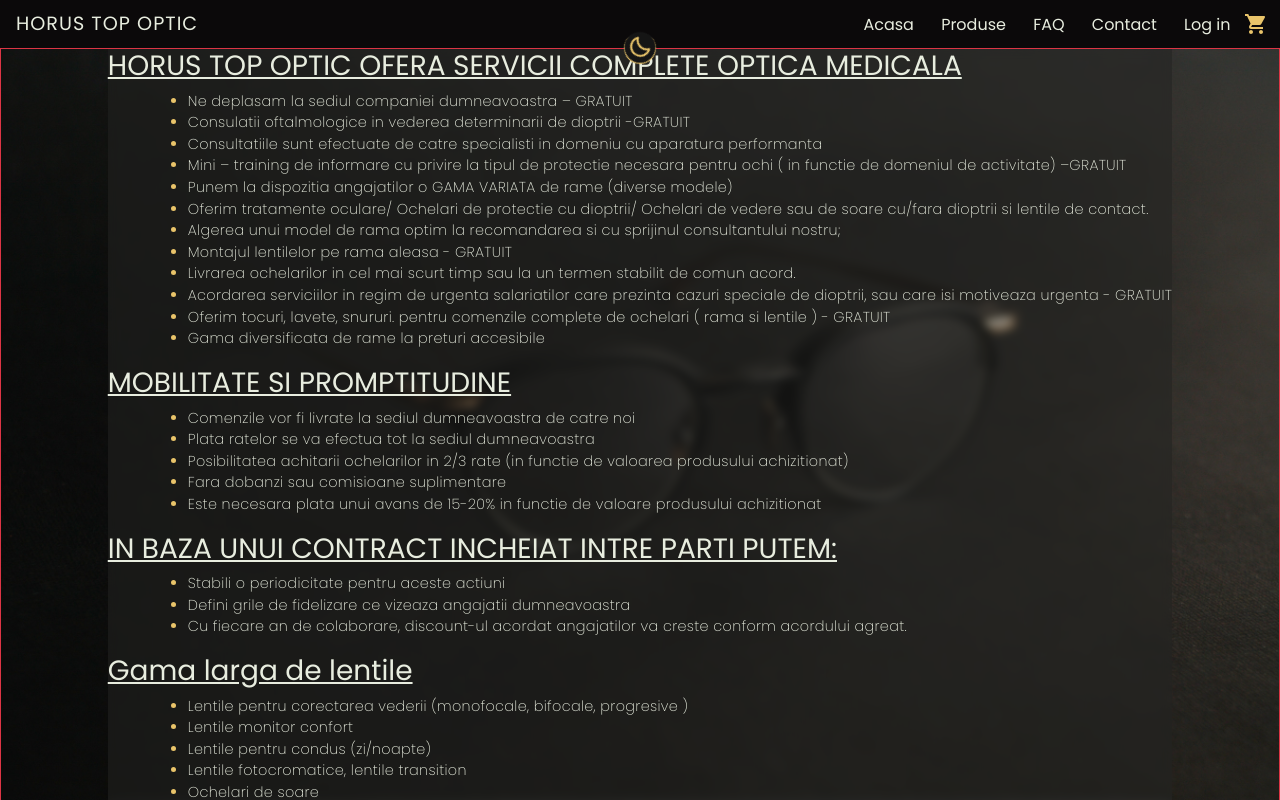
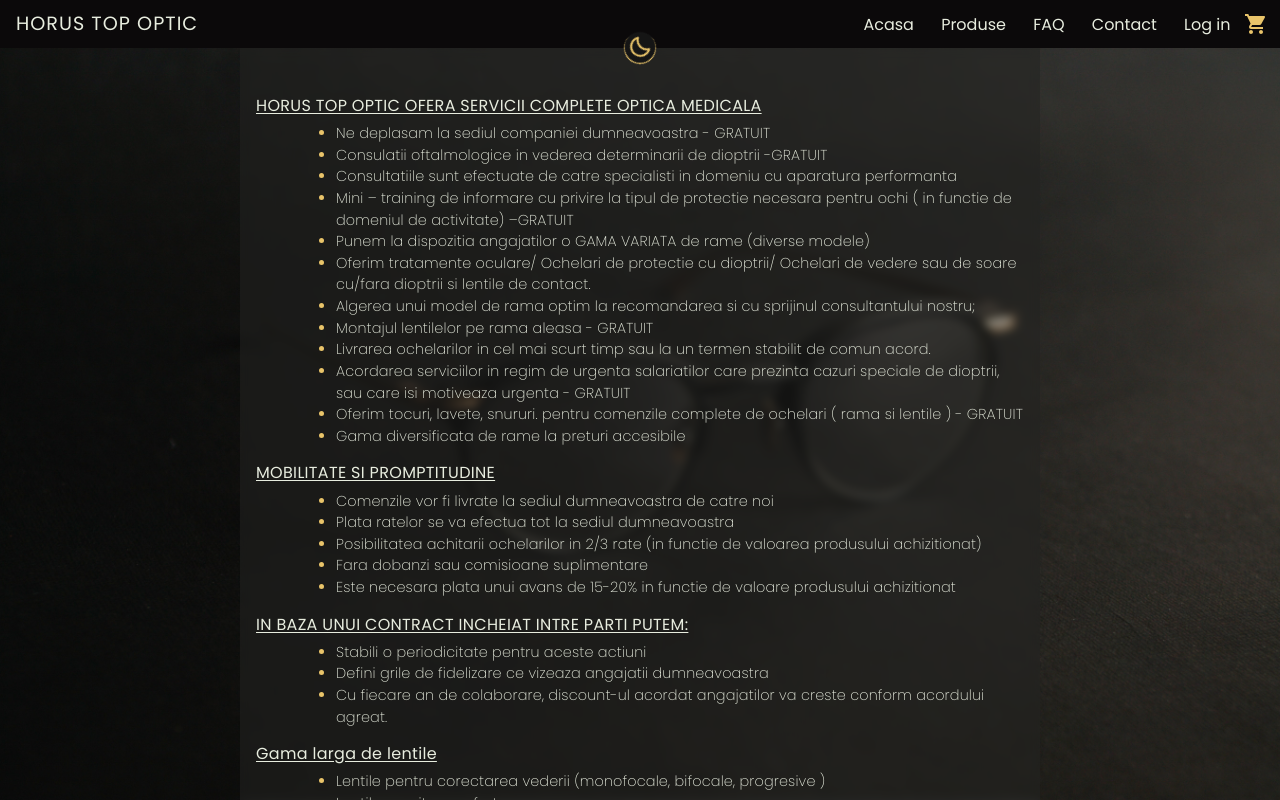
Before and after one commit to MocanuAlinD/onlineGlassesStore, a Next.js app: page /Ocupa in a window 1280 px wide. Shown: the top 800 px of the page. Built offline with nearby package versions, Linux system fonts and the light colour scheme; no server answers; the database is empty.

Commit message:
Done product page

```diff
--- a/components/Layout.js
+++ b/components/Layout.js
@@ -14,7 +14,7 @@
       {!router.pathname.includes("/Produse/[id]") && (
         <Navbar totalItems={totalItems} />
       )}
-      <div className="flex-grow-1 border border-danger d-flex justify-content-center align-items-center">
+      <div className="flex-grow-1 d-flex justify-content-center align-items-center">
         {children}
       </div>
       {router.pathname.includes("/Produse/[id]") ? "" : <Footer />}
--- a/pages/Consultanta.js
+++ b/pages/Consultanta.js
@@ -3,7 +3,7 @@
 
 const Consultanta = () => {
     return (
-        <div className={styles.consultanta__container}>
+        <div className={styles.consultanta__container + " m-0 p-0 px-3 py-5"}>
             <h3>ADEVAR, SERIOZITATE, PROMPTITUDINE, VARIETATE, DIN RESPECT PENTRU DUMNEAVOASTRA</h3>
             <ul>
                 <li>Consultatii gratuite</li>
--- a/pages/DespreNoi.js
+++ b/pages/DespreNoi.js
@@ -3,7 +3,7 @@
 
 const DespreNoi = () => {
     return (
-        <div className={styles.despreNoiContainer}>
+        <div className={styles.despreNoiContainer + " m-0 p-0 px-3 py-4"}>
             <p><strong>&emsp;&emsp;Horus Top Optic</strong> suntem o echipa de specialisti in executarea de ochelari pentru vedere, eliberari retete, determinarea
             dioptriilor, ochelari de soare, ochelari de calculator, accesorii si reparatii specifice. Ne mandrim cu o echipa foarte bine pregatita.
             Toate produsele si serviciile companiei noastre sunt controlate si evaluate dupa un plan bine stabilit anterior. Horus Top Optic a derulat mai multe campanii,
--- a/pages/Ocupa.js
+++ b/pages/Ocupa.js
@@ -1,23 +1,53 @@
-import React from 'react';
-import styles from '../styles/Ocupa.module.css'
+import React from "react";
+import styles from "../styles/Ocupa.module.css";
 
 const Ocupa = () => {
   return (
-        <div className={styles.ocupaContainer}>
+    <div className={styles.ocupaContainer + " m-0 p-0 px-3 py-5"}>
       <div className={styles.ocupaUnu}>
         <h3>HORUS TOP OPTIC OFERA SERVICII COMPLETE OPTICA MEDICALA</h3>
         <ul>
-                    <li>Ne deplasam la sediul companiei dumneavoastra – GRATUIT</li>
-                    <li>Consulatii oftalmologice in vederea determinarii de dioptrii -GRATUIT</li>
-                    <li>Consultatiile sunt efectuate de catre specialisti in domeniu cu aparatura performanta</li>
-                    <li>Mini – training de informare cu privire la tipul de protectie necesara pentru ochi ( in functie de domeniul de activitate) –GRATUIT</li>
-                    <li>Punem la dispozitia angajatilor o GAMA VARIATA de rame (diverse modele)</li>
-                    <li>Oferim tratamente oculare/ Ochelari de protectie cu dioptrii/ Ochelari de vedere sau de soare cu/fara dioptrii si lentile de contact.</li>
-                    <li>Algerea unui model de rama optim la recomandarea si cu sprijinul consultantului nostru;</li>
-                    <li>Montajul  lentilelor pe rama aleasa - GRATUIT</li>
-                    <li>Livrarea ochelarilor in cel mai scurt timp sau la un termen stabilit de comun acord.</li>
-                    <li>Acordarea serviciilor in regim de urgenta salariatilor care prezinta cazuri speciale de dioptrii, sau care isi motiveaza urgenta - GRATUIT</li>
-                    <li>Oferim tocuri, lavete, snururi. pentru comenzile complete de ochelari ( rama si lentile ) - GRATUIT</li>
+          <li>Ne deplasam la sediul companiei dumneavoastra - GRATUIT</li>
+          <li>
+            Consulatii oftalmologice in vederea determinarii de dioptrii
+            -GRATUIT
+          </li>
+          <li>
+            Consultatiile sunt efectuate de catre specialisti in domeniu cu
+            aparatura performanta
+          </li>
+          <li>
+            Mini – training de informare cu privire la tipul de protectie
+            necesara pentru ochi ( in functie de domeniul de activitate)
+            –GRATUIT
+          </li>
+          <li>
+            Punem la dispozitia angajatilor o GAMA VARIATA de rame (diverse
+            modele)
+          </li>
+          <li>
+            Oferim tratamente oculare/ Ochelari de protectie cu dioptrii/
+            Ochelari de vedere sau de soare cu/fara dioptrii si lentile de
+            contact.
+          </li>
+          <li>
+            Algerea unui model de rama optim la recomandarea si cu sprijinul
+            consultantului nostru;
+          </li>
+          <li>Montajul lentilelor pe rama aleasa - GRATUIT</li>
+          <li>
+            Livrarea ochelarilor in cel mai scurt timp sau la un termen stabilit
+            de comun acord.
+          </li>
+          <li>
+            Acordarea serviciilor in regim de urgenta salariatilor care prezinta
+            cazuri speciale de dioptrii, sau care isi motiveaza urgenta -
+            GRATUIT
+          </li>
+          <li>
+            Oferim tocuri, lavete, snururi. pentru comenzile complete de
+            ochelari ( rama si lentile ) - GRATUIT
+          </li>
           <li>Gama diversificata de rame la preturi accesibile</li>
         </ul>
       </div>
@@ -26,23 +56,35 @@
         <ul>
           <li>Comenzile vor fi livrate la sediul dumneavoastra de catre noi</li>
           <li>Plata ratelor se va efectua tot la sediul dumneavoastra</li>
-                    <li>Posibilitatea achitarii ochelarilor in 2/3 rate (in functie de valoarea produsului achizitionat)</li>
+          <li>
+            Posibilitatea achitarii ochelarilor in 2/3 rate (in functie de
+            valoarea produsului achizitionat)
+          </li>
           <li>Fara dobanzi sau comisioane suplimentare</li>
-                    <li>Este necesara plata unui avans de 15-20% in functie de valoare produsului achizitionat</li>
+          <li>
+            Este necesara plata unui avans de 15-20% in functie de valoare
+            produsului achizitionat
+          </li>
         </ul>
       </div>
       <div className={styles.ocupaTrei}>
-                <h3>IN  BAZA UNUI CONTRACT INCHEIAT INTRE PARTI PUTEM:</h3>
+        <h3>IN BAZA UNUI CONTRACT INCHEIAT INTRE PARTI PUTEM:</h3>
         <ul>
           <li>Stabili o periodicitate pentru aceste actiuni</li>
           <li>Defini grile de fidelizare ce vizeaza angajatii dumneavoastra</li>
-                    <li>Cu fiecare an de colaborare, discount-ul acordat angajatilor va creste conform acordului agreat.</li>
+          <li>
+            Cu fiecare an de colaborare, discount-ul acordat angajatilor va
+            creste conform acordului agreat.
+          </li>
         </ul>
       </div>
       <div className={styles.ocupaPatru}>
         <h3>Gama larga de lentile</h3>
         <ul>
-                    <li>Lentile pentru corectarea vederii (monofocale, bifocale, progresive )</li>
+          <li>
+            Lentile pentru corectarea vederii (monofocale, bifocale, progresive
+            )
+          </li>
           <li>Lentile monitor confort</li>
           <li>Lentile pentru condus (zi/noapte)</li>
           <li>Lentile fotocromatice, lentile transition</li>
@@ -53,6 +95,6 @@
       </div>
     </div>
   );
-}
+};
 
 export default Ocupa;
--- a/pages/globalStyles.js
+++ b/pages/globalStyles.js
@@ -6,7 +6,9 @@
   padding: 0;
   box-sizing: border-box;
 }
-
+h3{
+  text-underline-offset: .1rem;
+}
 body {
   --color-primary-dark1: #151515;    // gray
   --color-primary-dark2: #242423;   // gray
@@ -105,6 +107,8 @@
   border-bottom: 1px solid var(--color-primary-light);
 }
 
+
+
 @media screen and (max-width:768px){
   body{
     background-image: url('/bg13_tall.jpg');
--- a/styles/DespreNoi.module.css
+++ b/styles/DespreNoi.module.css
@@ -1,10 +1,7 @@
 .despreNoiContainer{
-    /* min-height: 79vh; */
-    /* padding-top: 1rem; */
     background: var(--color-primary-dark2op);
     backdrop-filter: blur(5px);
-    /* width: 50%; */
-    /* margin: 0 auto; */
+    width: min(80%, 50rem);
 }
 
 .despreNoiContainer p{
--- a/styles/Ocupa.module.css
+++ b/styles/Ocupa.module.css
@@ -1,11 +1,7 @@
 .ocupaContainer{
-    /* min-height: 79vh; */
-    /* padding: 3rem 1rem 1rem 1rem; */
     background: var(--color-primary-dark2op);
-    /* background: coral; */
     backdrop-filter: blur(5px);
-    /* width: 50%; */
-    /* margin: 0 auto; */
+    width: min(80%, 50rem);
 }
 
 .ocupaContainer li,
@@ -16,7 +12,9 @@
 }
 
 .ocupaContainer h3{
+    font-size: 1rem;
     font-weight: var(--font-w400);
+    letter-spacing: .02rem;
     text-decoration: underline;
 }
 
@@ -25,9 +23,9 @@
 }
 
 .ocupaContainer li{
+    font-size: .9rem;
+    letter-spacing: .01rem;
     margin-left: 3rem;
-    font-size: .9rem;
-    letter-spacing: 0.02rem;
 }
 
 .ocupaUnu{
```
Also changed, not shown: pages/Produse.js (+20 -21 lines), pages/Produse/[id].js (+22 -12 lines), styles/Consultanta.module.css (+6 -7 lines), styles/ProductPage.module.css (+28 -74 lines). Lines whose indentation alone changed are shown as unchanged.
